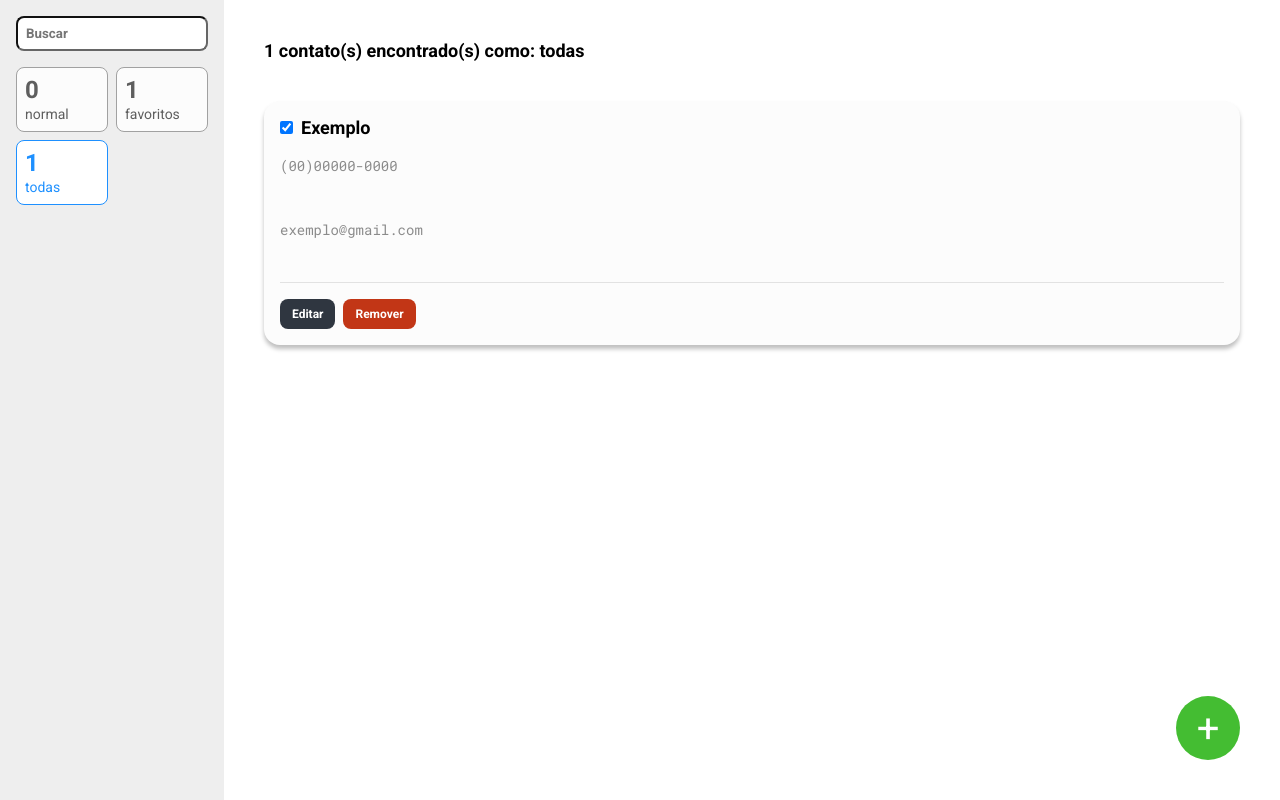
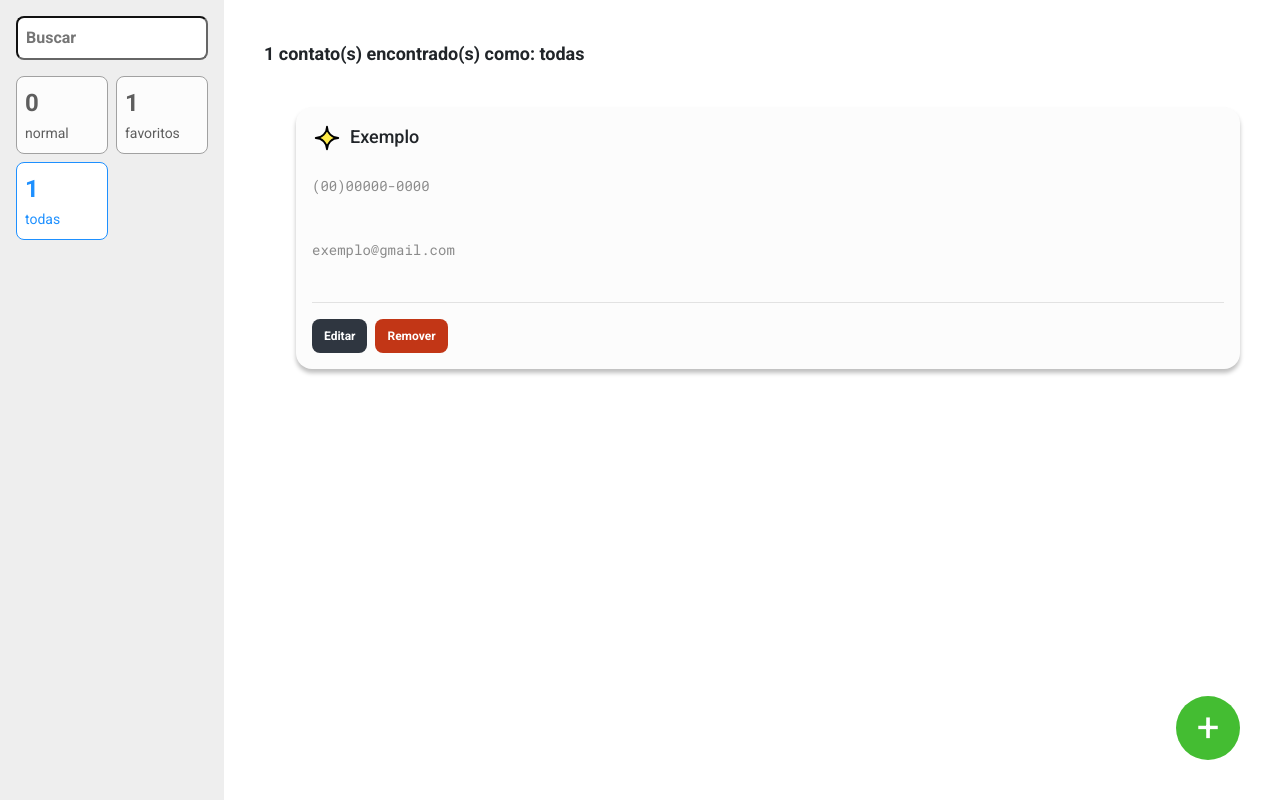
Before and after one commit to pedroeso/lista-de-contatos, a React (Create React App) app: page / in a window 1280 px wide. Built offline with nearby package versions, Linux system fonts and the light colour scheme.

Commit message:
ajeitando o checkbox!

```diff
--- a/package.json
+++ b/package.json
@@ -11,7 +11,9 @@
     "@types/node": "^16.18.12",
     "@types/react": "^18.0.28",
     "@types/react-dom": "^18.0.11",
+    "bootstrap": "^5.3.3",
     "react": "^18.2.0",
+    "react-bootstrap": "^2.10.9",
     "react-dom": "^18.2.0",
     "react-redux": "^9.1.2",
     "react-router-dom": "^7.1.1",
--- a/src/App.tsx
+++ b/src/App.tsx
@@ -1,5 +1,6 @@
 import { Provider } from 'react-redux'
 import { createBrowserRouter, RouterProvider } from 'react-router-dom'
+import 'bootstrap/dist/css/bootstrap.min.css'
 
 import EstiloGlobal, { Container } from './styles'
 
--- a/src/components/FiltroCard/Tarefa/index.tsx
+++ b/src/components/FiltroCard/Tarefa/index.tsx
@@ -61,6 +61,25 @@ const Tarefa = ({
           checked={status === enums.Status.CONCLUIDA}
           onChange={alteraStatusTarefa}
         />
+
+        <svg viewBox="0 0 24 24" fill="none" xmlns="http://www.w3.org/2000/svg">
+          <g id="SVGRepo_bgCarrier" strokeWidth="0"></g>
+          <g
+            id="SVGRepo_tracerCarrier"
+            strokeLinecap="round"
+            strokeLinejoin="round"
+          ></g>
+          <g id="SVGRepo_iconCarrier">
+            {' '}
+            <path
+              d="M12 3C12 7.97056 16.0294 12 21 12C16.0294 12 12 16.0294 12 21C12 16.0294 7.97056 12 3 12C7.97056 12 12 7.97056 12 3Z"
+              stroke="#000000"
+              strokeWidth="1.5"
+              strokeLinecap="round"
+              strokeLinejoin="round"
+            ></path>{' '}
+          </g>
+        </svg>
         <S.Titulo>
           {estaEditando && <em>Editando: </em>}
           {titulo}
--- a/src/components/FiltroCard/Tarefa/styles.ts
+++ b/src/components/FiltroCard/Tarefa/styles.ts
@@ -33,6 +33,34 @@ export const Card = styled.div`
     display: flex;
     align-items: center;
     margin-bottom: 16px;
+    cursor: pointer;
+    user-select: none;
+
+  input {
+    position: absolute;
+    opacity: 0;
+    cursor: pointer;
+    height: 0;
+    width: 0;
+  }
+
+  svg {
+    position: relative;
+    top: 0;
+    left: 0;
+    height: 30px;
+    width: 30px;
+    transition: all 0.3s;
+    fill: #666;
+    margin-bottom: 5px;
+  }
+
+  svg:hover {
+    transform: scale(1.1);
+  }
+
+  input:checked ~ svg {
+    fill: #ffeb49;
   }
 `
 
```
Also changed, not shown: 1 other file (tests, documents, lock files or other folders).
